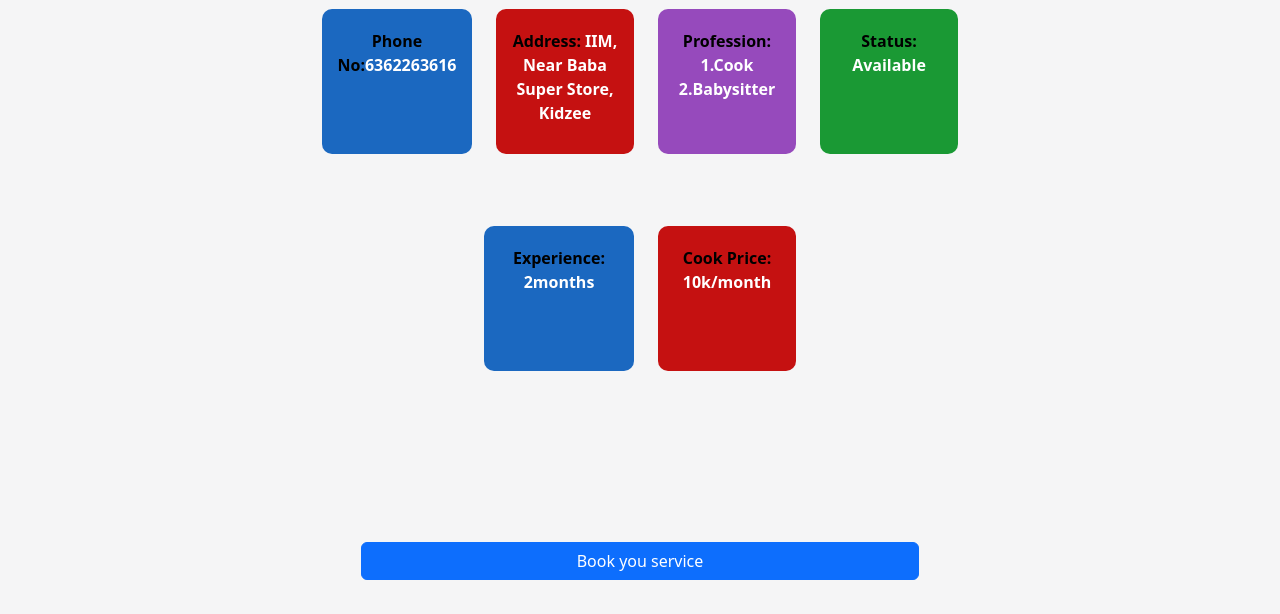
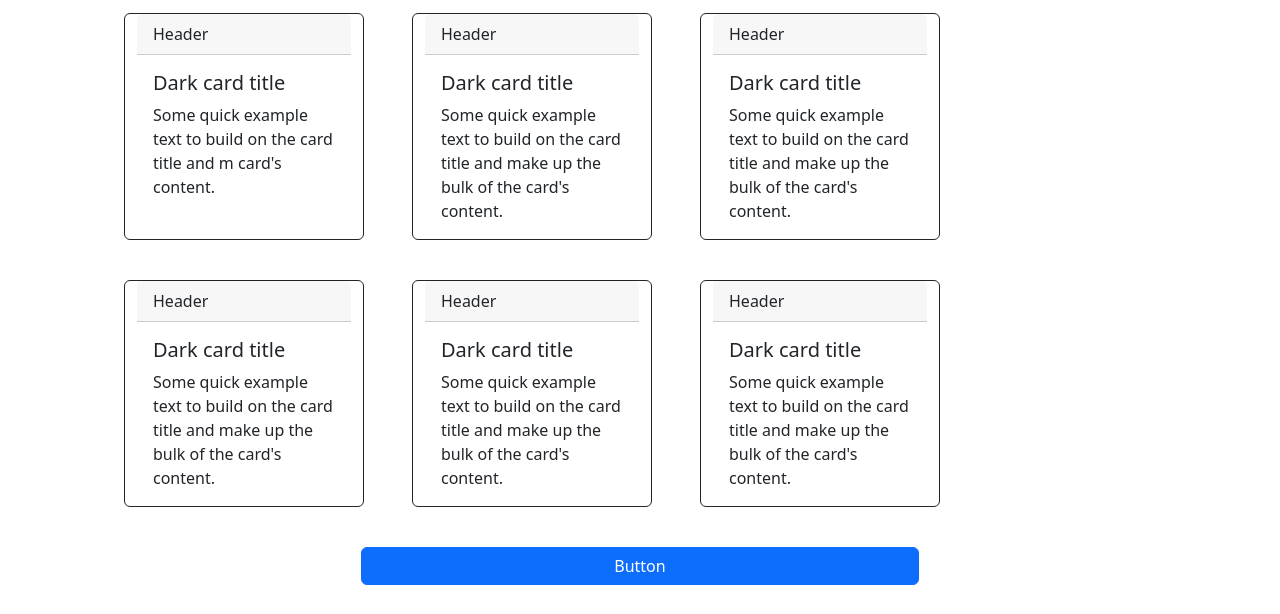
Before and after one commit to aniknigam/Khozon-, a plain HTML site: page dashboard.html in a window 1280 px wide. Shown: the part 215-829 px from the top of the page. Drawn offline with nearby package versions, Linux system fonts and the light colour scheme.

Commit message:
dashboard updated

```diff
--- a/dashboard.css
+++ b/dashboard.css
@@ -1,98 +1,24 @@
-body {
-    background-color: rgb(245, 245, 246);
-}
-
-.image:hover {
-    transform: scale(1.5);
-    transition: 0.5s;
-}
-
-img {
-    width: 140px;
-    height: 140px;
+img{
+    height: 120px;
+    width: 120px;
     border-radius: 100%;
-    padding: 10px;
     float: left;
 }
 
-h1 {
-    font-size: 60px;
+.parent{
+    display: flex;
+    flex-direction: row;
+    flex-wrap: wrap;
 }
-
-.main {
-    height: 25
-    vh;
-    border-radius: 2px;
-    display: flex;
-    justify-content: center;
-    flex-wrap: wrap;
+.child{
+    flex-basis: 20%;
+    box-sizing: border-box;
 
 }
-
-.main1 {
-    height: 35vh;
-    border-radius: 2px;
-    display: flex;
-    justify-content: center;
-    flex-wrap: wrap;
-
+h2{
+    font-size: 40px;
+    padding: 10px;
 }
-
-.item1 {
-    width: 150px;
-    height: 145px;
-    background-color: rgb(27, 104, 192);
-    margin: 12px;
-    border-radius: 10px;
-    color: white;
-    font-weight: bolder;
-    padding: 5px;
-    padding-top: 20px;
-    text-align: center;
-    align-items: center;
+.dash{
+     padding-left: 30px;
 }
-
-.item2 {
-    width: 138px;
-    height: 145px;
-    background-color: rgb(197, 17, 17);
-    margin: 12px;
-    border-radius: 10px;
-    color: white;
-    font-weight: bolder;
-    padding: 5px;
-    padding-top: 20px;
-    text-align: center;
-    align-items: center;
-}
-
-.item3 {
-    width: 138px;
-    height: 145px;
-    background-color: rgb(150, 74, 188);
-    margin: 12px;
-    border-radius: 10px;
-    color: white;
-    font-weight: bolder;
-    padding: 5px;
-    padding-top: 20px;
-    text-align: center;
-    align-items: center;
-}
-
-.item4 {
-    width: 138px;
-    height: 145px;
-    background-color: rgb(26, 153, 52);
-    margin: 12px;
-    border-radius: 10px;
-    color: white;
-    font-weight: bolder;
-    padding: 5px;
-    padding-top: 20px;
-    text-align: center;
-    align-items: center;
-}
-b{
-    color: black;
-}
--- a/dashboard.html
+++ b/dashboard.html
@@ -94,53 +94,105 @@
         </div>
     </nav>
     <!-- nav bar end -->
-    <div class="container">
-        <div class="container my-3" style="text-align: center;">
-            <img src="img/aniket.jpg" alt="">
-            <h1>Aniket Nigam</h1>
-        </div>
 
 
-        <div class="container main my-5">
-            <div class="item1 item">
-                <p><b>Phone No:</b>6362263616</p>
-                <br>
+    <div class="container my-4 " style="text-align:centre;">
+        <div class="parent">
+            <div class="child">
+                <img src="img/aniket.jpg">
             </div>
-            <div class="item2 item">
-                <p><b>Address:</b> IIM, Near Baba Super Store, Kidzee</p>
-            </div>
-
-            <div class="item3 item">
-                <p>
-                    <b>Profession:</b>
-
-                    1.Cook
-                    2.Babysitter
-                </p>
-            </div>
-            <div class="item4 item">
-                <p> <b>Status:</b> Available</p>
+            <div class="child">
+                <h2>Aniket Nigam</h2>
             </div>
         </div>
 
 
+        <div class="container dash">
 
-        <div class="container main1 my-5">
-
-            <div class="item1 item">
-                <p>   <b>Experience:</b><br> 2months</p>
-                <br>
+            <div class="row my-4">
+                <div class="card border-dark mb-3  col  mx-4"
+                    style="max-width: 15rem; min-width: 14rem;  min-height: 10rem; max-height: 20rem;">
+                    <div class="card-header">Header</div>
+                    <div class="card-body text-dark">
+                        <h5 class="card-title">Dark card title</h5>
+                        <p class="card-text">Some quick example text to build on the card title and m
+                            card's content.</p>
                     </div>
-            <div class="item2 item">
-                <p> <b>Cook Price: </b> <br> 10k/month</p>
                 </div>
 
+                <div class="card border-dark mb-3 col mx-4"
+                    style="max-width: 15rem; min-width: 14rem;  min-height: 10rem; max-height: 20rem;">
+                    <div class="card-header">Header</div>
+                    <div class="card-body text-dark">
+                        <h5 class="card-title">Dark card title</h5>
+                        <p class="card-text">Some quick example text to build on the card title and make up the bulk of
+                            the
+                            card's content.</p>
+                    </div>
                 </div>
 
-        <div class="d-grid gap-2 col-6 mx-auto">
-            <button class="btn btn-primary" type="button">Book you service</button>
+                <div class="card border-dark mb-3 col mx-4   "
+                    style="max-width: 15rem; min-width: 14rem; min-height: 10rem; max-height: 20rem;">
+                    <div class="card-header">Header</div>
+                    <div class="card-body text-dark">
+                        <h5 class="card-title">Dark card title</h5>
+                        <p class="card-text">Some quick example text to build on the card title and make up the bulk of
+                            the
+                            card's content.</p>
                     </div>
                 </div>
+            </div>
+
+            <div class="row">
+                <div class="card border-dark mb-3  col  mx-4"
+                    style="max-width: 15rem; min-width: 14rem;  min-height: 10rem; max-height: 20rem;">
+                    <div class="card-header">Header</div>
+                    <div class="card-body text-dark">
+                        <h5 class="card-title">Dark card title</h5>
+                        <p class="card-text">Some quick example text to build on the card title and make up the bulk of
+                            the
+                            card's content.</p>
+                    </div>
+                </div>
+
+                <div class="card border-dark mb-3 col mx-4"
+                    style="max-width: 15rem; min-width: 14rem; min-height: 10rem; max-height: 20rem;">
+                    <div class="card-header">Header</div>
+                    <div class="card-body text-dark">
+                        <h5 class="card-title">Dark card title</h5>
+                        <p class="card-text">Some quick example text to build on the card title and make up the bulk of
+                            the
+                            card's content.</p>
+                    </div>
+                </div>
+
+                <div class="card border-dark mb-3 col mx-4   "
+                    style="max-width: 15rem; min-width: 14rem; min-height: 10rem; max-height: 20rem;">
+                    <div class="card-header">Header</div>
+                    <div class="card-body text-dark">
+                        <h5 class="card-title">Dark card title</h5>
+                        <p class="card-text">Some quick example text to build on the card title and make up the bulk of
+                            the
+                            card's content.</p>
+                    </div>
+                </div>
+
+
+            </div>
+        </div>
+    </div>
+
+      <div class="container">  <div class="d-grid gap-2 col-6 mx-auto">
+        <button class="btn btn-primary" type="button">Button</button>
+    </div></div>
+
+
+
+
+
+
+
+
 
     <div class=" text-dark">
         <footer class=" py-3 my-4">
@@ -151,9 +203,13 @@
                 <li class="nav-item"><a href="#" class="nav-link px-2 text-muted">FAQs</a></li>
                 <li class="nav-item"><a href="#" class="nav-link px-2 text-muted">About</a></li>
                 <ul class="nav col-md-4 justify-content-end list-unstyled d-flex">
-                <li class="ms-3"><a class="text-muted" href="#"><img src="img/facebook.jfif" alt=""  style="width: 50px; height:40px; border-radius:100%" class="image"></a></li>
-                <li class="ms-3"><a class="text-muted " href="https://instagram.com/khoz.on?igshid=YmMyMTA2M2Y="><img src="img/insta.jfif" alt=""  style="width: 40px; height:40px; border-radius:100%" class="image"></a></li>
-                <li class="ms-3"><a class="text-muted" href="#"><img src="img/twitter.jfif" alt=""  style="width: 45px; height:40px; border-radius:100%"class="image"></a></li>
+                    <li class="ms-3"><a class="text-muted" href="#"><img src="img/facebook.jfif" alt=""
+                                style="width: 50px; height:40px; border-radius:100%" class="image"></a></li>
+                    <li class="ms-3"><a class="text-muted "
+                            href="https://instagram.com/khoz.on?igshid=YmMyMTA2M2Y="><img src="img/insta.jfif" alt=""
+                                style="width: 40px; height:40px; border-radius:100%" class="image"></a></li>
+                    <li class="ms-3"><a class="text-muted" href="#"><img src="img/twitter.jfif" alt=""
+                                style="width: 45px; height:40px; border-radius:100%" class="image"></a></li>
                 </ul>
                 <div class="container">© 2022 Company, Inc</div>
             </ul>
```
Also changed, not shown: registercustomer.html (+1 -0 lines). Lines whose indentation alone changed are shown as unchanged.
